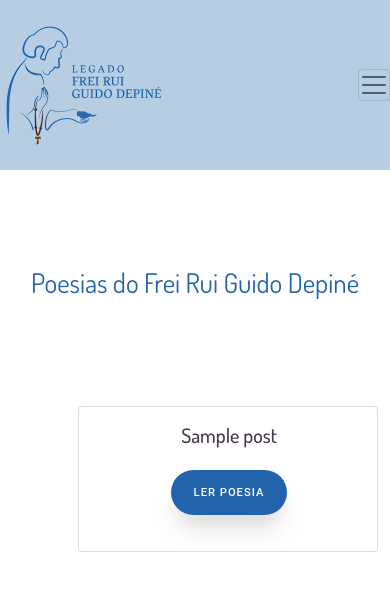
After one commit to wh1t3h47/blog-django, a Django app: template FreiRui/templates/post/list_cards.html in a window 390 px wide. The commit adds this page. Shown: the top 599 px of the page. Run offline with Django 3.2, Linux system fonts and the light colour scheme; the template is opened without the code that fills it: most values are stand-ins (such as "Sample title", 1, 10 or a date in 2020); some libraries are stand-ins or nearby versions.

Commit message:
list_cards para posts

```diff
--- a/FreiRui/static/style.css
+++ b/FreiRui/static/style.css
@@ -221,6 +221,10 @@ footer {
   text-decoration: none;
 }
 
+.post-title {
+  color: #44364e;
+}
+
 .bg-light {
   background: #b7cde2 !important;
 }
@@ -276,12 +280,12 @@ label[for="id_listing_type"], label[for="id_galleries"] {
     font-size: 27px;
   }
 
-  .card-size {
-    width: 267px;
+  .centro-card {
+    display: flex;
   }
 
-  .centro-card {
-    display: block;
+  .card-body,.card-size {
+    width: 300px;
   }
 
   .text-footer {
--- /dev/null
+++ b/FreiRui/templates/post/list_cards.html
@@ -0,0 +1,46 @@
+{% extends 'base.html' %}
+{% load markdown_deux_tags %}
+
+{% block content %}
+{% if user.is_authenticated %}
+<a href="{% url 'post_new' %}" class="top-menu" style="margin-top: 50px; display: block;">
+    <i class="far fa-plus-square fa-5x"></i>
+    <p> Criar post </p>
+</a>
+{% endif %}
+
+<section>
+
+    <div style="padding-bottom: 30px; padding-top: 30px;" class="d-flex justify-content-center h1-quemsomos">
+        <h1>Poesias do Frei Rui Guido Depiné
+
+
+        </h1>
+    </div>
+
+    <div class="container h5-title">
+        <div class="row row-cols-4 centro-card justify-content-center align-items-center p-center">
+
+            {% for post in posts %}
+            <div class="col" style="width: 300px;">
+                <div class="card mt-5 mb-5 card-size">
+                    <div class="card-body d-flex title-homilias flex-column align-items-center">
+                        <h5 class="post-title">
+                            {{ post.title }}
+                        </h5>
+                        <div class="btn-custom">
+                            <button class="button-bb"
+                                onclick="(() => window.location.href = `{% url 'post_details' category=post.category pk=post.pk %}`)()">
+                                Ler Poesia
+                            </button>
+                        </div>
+                    </div>
+                </div>
+            </div>
+            {% endfor %}
+
+        </div>
+    </div>
+</section>
+
+{% endblock %}
```
Also changed, not shown: FreiRui/templates/post/list.html (deleted, +0 -21 lines).
